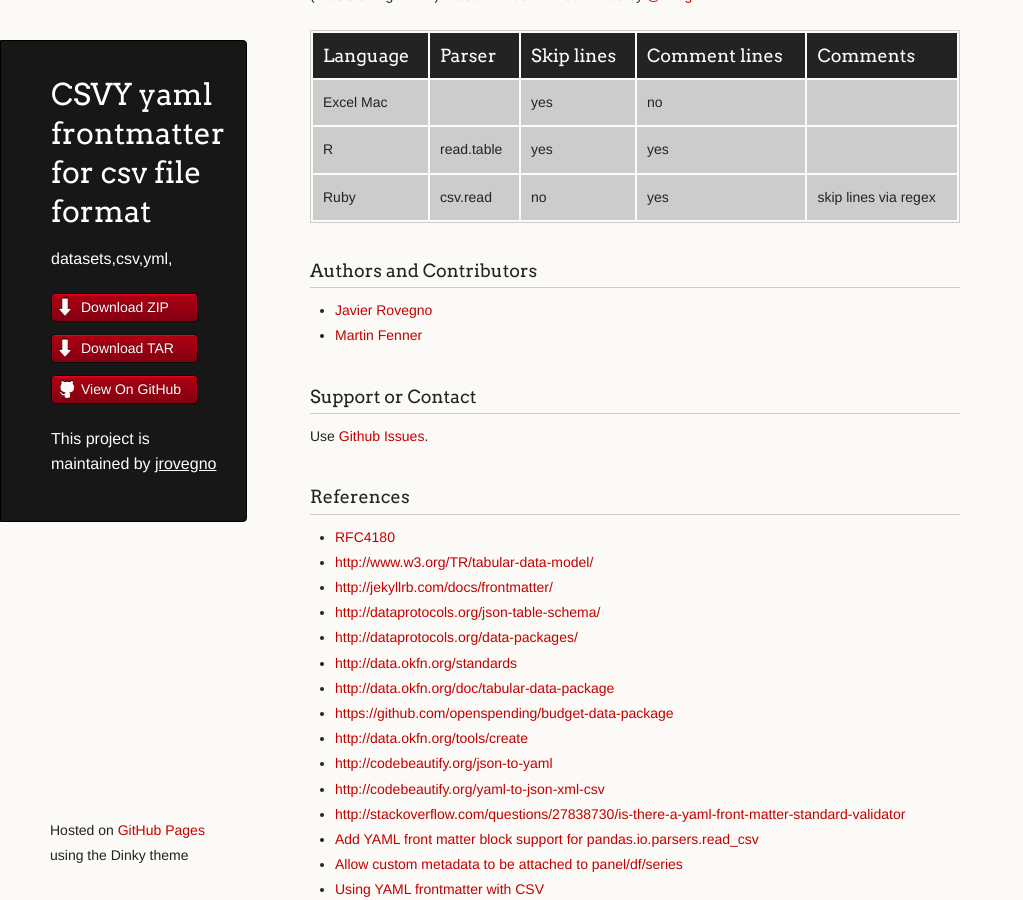
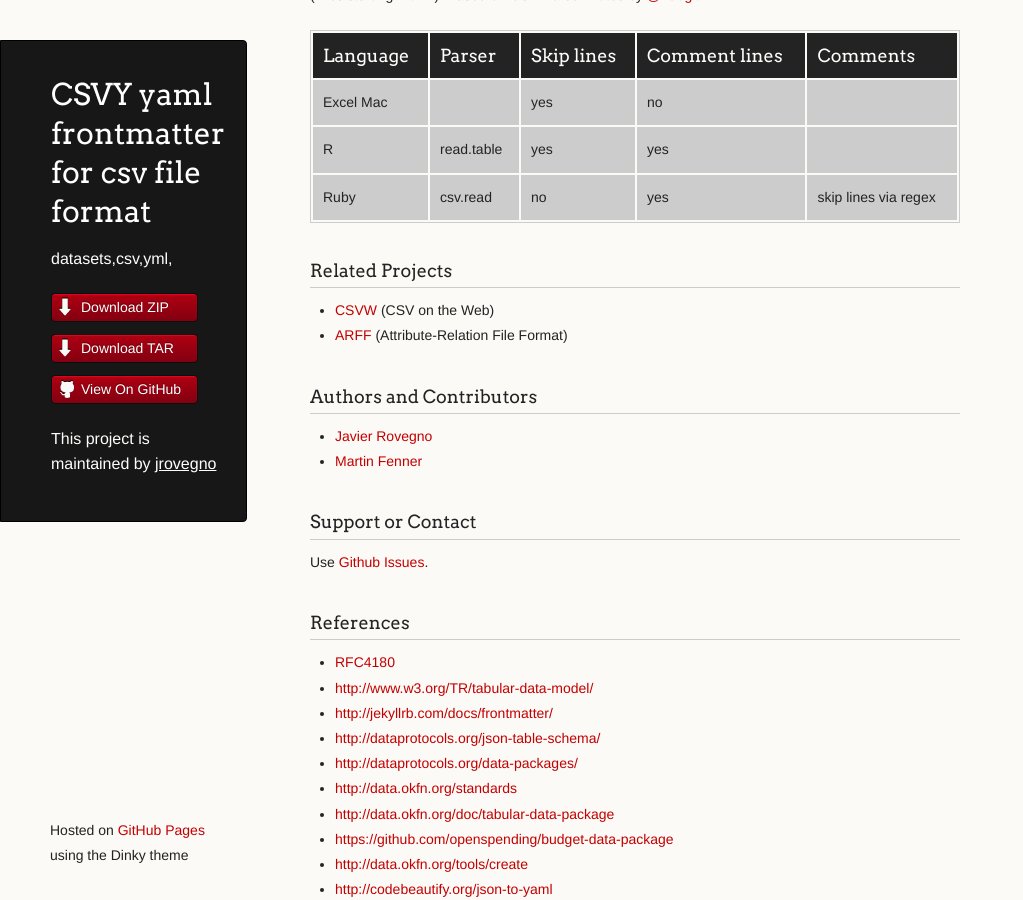
Before and after one commit to csvy/csvy.github.io, a Jekyll site: the page built from index.md, in a window 1280 px wide and 900 px high, scrolled down 496 px. Shown: the whole window, without its empty margins (0-1023 px from the left). Built offline with Jekyll 4.4.1, drawn with Linux system fonts in a browser that asks for light colours.

Commit message:
added related projects

```diff
--- a/index.md
+++ b/index.md
@@ -22,6 +22,10 @@
 R         | read.table | yes        | yes           |
 Ruby      | csv.read   | no         | yes           | skip lines via regex
 
+### Related Projects
+
+- [CSVW](http://www.w3.org/2013/csvw/wiki/Main_Page) (CSV on the Web)
+- [ARFF](https://weka.wikispaces.com/ARFF+(stable+version)) (Attribute-Relation File Format)
 
 ### Authors and Contributors
 
```
